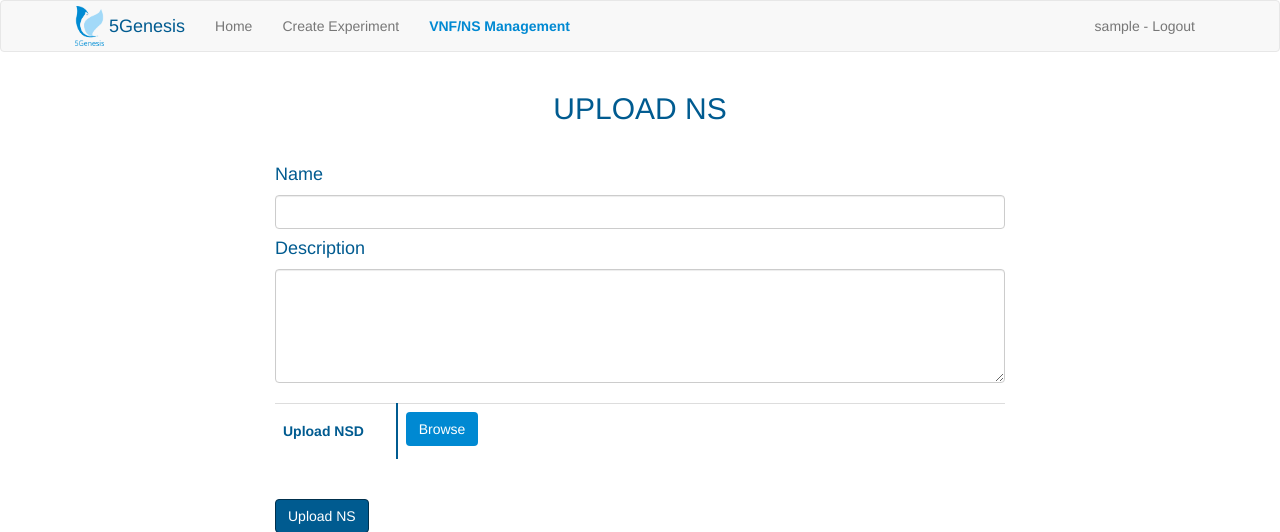
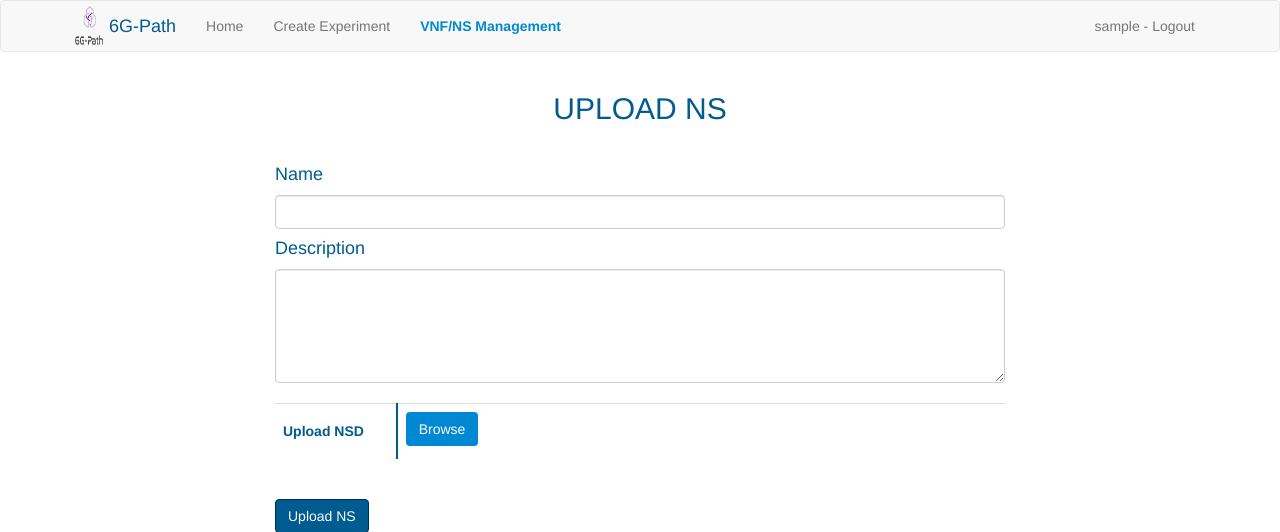
Before and after one commit to 6G-SANDBOX/portal, a Flask app: page /NS/uploadNs in a window 1280 px wide. Shown: the top 532 px of the page. Run offline with Flask 2, Linux system fonts and the light colour scheme; the visitor is signed in with stand-in values (Sample User, id 1); data comes from the database, SQL or seed files in the repository; parts of the project's set-up code (start-up, migrations or seed data) failed here and were passed over; some libraries are stand-ins or nearby versions.

Commit message:
Added 6G-Path logo

```diff
--- a/app/templates/authentication/login.html
+++ b/app/templates/authentication/login.html
@@ -28,7 +28,7 @@
     </div>
     <div class="col-sm-6" style="text-align: center; padding-top: 20px">
         <div style="margin:0 auto;">
-            <img src="../static/images/5genesisTransparent.png" alt="5Genesis">
+            <img src="../static/images/6Gpath.jpg" alt="6G-Path">
             <br>
             <h2>{{ description }}</h2>
         </div>
--- a/app/templates/authentication/register.html
+++ b/app/templates/authentication/register.html
@@ -23,7 +23,7 @@
     </div>
     <div class="col-sm-6" style="text-align: center; padding-top: 20px">
         <div style="margin:0 auto;">
-            <img src="../static/images/5genesisTransparent.png" alt="5Genesis">
+            <img src="../static/images/6Gpath.jpg" alt="6G-Path">
             <br>
             <h2>{{ description }}</h2>
         </div>
--- a/app/templates/authentication/resetPassword.html
+++ b/app/templates/authentication/resetPassword.html
@@ -14,7 +14,7 @@
     </div>
     <div class="col-sm-6" style="text-align: center; padding-top: 20px">
         <div style="margin:0 auto;">
-            <img src="../static/images/5genesisTransparent.png" alt="5Genesis">
+            <img src="../static/images/6Gpath-transparent.png" alt="6G-Path">
             <br>
             <h2>{{ description }}</h2>
         </div>
--- a/app/templates/authentication/resetPasswordRequest.html
+++ b/app/templates/authentication/resetPasswordRequest.html
@@ -14,7 +14,7 @@
     </div>
     <div class="col-sm-6" style="text-align: center; padding-top: 20px">
         <div style="margin:0 auto;">
-            <img src="../static/images/5genesisTransparent.png" alt="5Genesis">
+            <img src="../static/images/6Gpath-transparent.png" alt="6G-Path">
             <br>
             <h2>{{ description }}</h2>
         </div>
--- a/app/templates/base.html
+++ b/app/templates/base.html
@@ -8,7 +8,7 @@
 
 <html>
 {% block title %}
-5GENESIS Portal
+6G-PATH Portal
 {% endblock %}
 
 {% block styles %}
@@ -37,14 +37,14 @@
             </button>
             {% if current_user.is_anonymous %}
             <a href="{{ url_for('authentication.login') }}"><img
-                    src=" {{ url_for('static', filename='images/5genesisTransparent.png') }} " alt="5Genesis"
+                    src=" {{ url_for('static', filename='images/6Gpath-transparent.png') }} " alt="6G-Path"
                     height="50" width="39" style="float: left; padding: 5px"></a>
-            <a class="navbar-brand" href="{{ url_for('authentication.login') }}">5Genesis</a>
+            <a class="navbar-brand" href="{{ url_for('authentication.login') }}">6G-Path</a>
             {% else %}
             <a href="{{ url_for('main.index') }}"><img
-                    src="{{ url_for('static', filename='images/5genesisTransparent.png') }}" alt="5Genesis" height="50"
+                    src="{{ url_for('static', filename='images/6Gpath-transparent.png') }}" alt="6G-Path" height="50"
                     width="39" style="float: left; padding: 5px"></a>
-            <a class="navbar-brand" href="{{ url_for('main.index') }}">5Genesis</a>
+            <a class="navbar-brand" href="{{ url_for('main.index') }}">6G-Path</a>
             {% endif %}
         </div>
         <div class="collapse navbar-collapse" id="bs-example-navbar-collapse-1">
```
Also changed, not shown: app/static/images/5genesis.jpg (deleted), app/static/images/5genesisTransparent.png (deleted), app/static/images/6Gpath-transparent.png (added), app/static/images/6Gpath.jpg (added).
